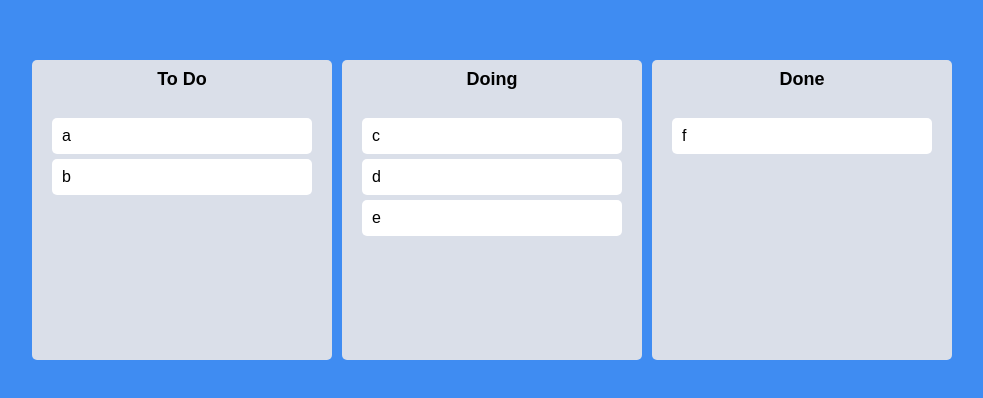
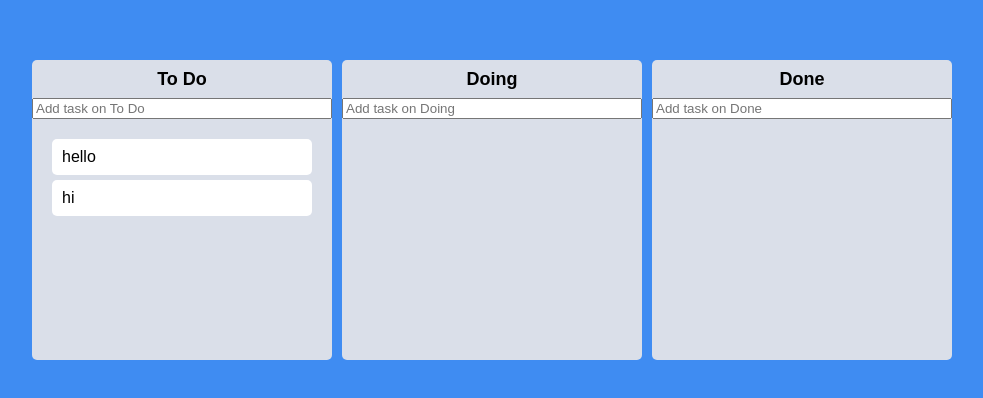
Before and after one commit to roroism/React-ms3, a React (Create React App) app: page / in a window 1280 px wide. Shown: the part 190-588 px from the top of the page, without its empty margins (148-1131 px from the left). Built offline with nearby package versions, Linux system fonts and the light colour scheme.

Commit message:
feat: Create add task.

```diff
--- a/src/App.tsx
+++ b/src/App.tsx
@@ -31,8 +31,9 @@
       // same board movement
       setToDos((allBoards) => {
         const boardCopy = [...allBoards[source.droppableId]];
+        const taskObj = boardCopy[source.index];
         boardCopy.splice(source.index, 1);
-        boardCopy.splice(destination?.index, 0, draggableId);
+        boardCopy.splice(destination?.index, 0, taskObj);
         return {
           ...allBoards,
           [source.droppableId]: boardCopy,
@@ -44,9 +45,10 @@
       // cross board movement
       setToDos((allBoards) => {
         const sourceBoard = [...allBoards[source.droppableId]];
+        const taskObj = sourceBoard[source.index];
         const destinationBoard = [...allBoards[destination.droppableId]];
         sourceBoard.splice(source.index, 1);
-        destinationBoard.splice(destination?.index, 0, draggableId);
+        destinationBoard.splice(destination?.index, 0, taskObj);
 
         return {
           ...allBoards,
--- a/src/atoms.tsx
+++ b/src/atoms.tsx
@@ -1,15 +1,23 @@
 import { atom, selector } from "recoil";
 
+export interface ITodo {
+  id: number;
+  text: string;
+}
+
 interface IToDoState {
-  [key: string]: string[];
+  [key: string]: ITodo[];
 }
 
 export const toDoState = atom<IToDoState>({
   key: "toDo",
   default: {
-    "To Do": ["a", "b"],
-    Doing: ["c", "d", "e"],
-    Done: ["f"],
+    "To Do": [
+      { id: 1, text: "hello" },
+      { id: 2, text: "hi" },
+    ],
+    Doing: [],
+    Done: [],
   },
 });
 
--- a/src/components/Board.tsx
+++ b/src/components/Board.tsx
@@ -1,6 +1,9 @@
+import { useForm } from "react-hook-form";
 import { Droppable } from "react-beautiful-dnd";
 import styled from "styled-components";
 import DraggableCard from "./DraggableCard";
+import { ITodo, toDoState } from "../atoms";
+import { useSetRecoilState } from "recoil";
 
 const Wrapper = styled.div`
   width: 300px;
@@ -36,15 +39,50 @@
   padding: 20px;
 `;
 
+const Form = styled.form`
+  width: 100%;
+  input {
+    width: 100%;
+  }
+`;
+
 interface IBoardProps {
-  toDos: string[];
+  toDos: ITodo[];
   boardId: string;
 }
 
+interface IForm {
+  toDo: string;
+}
+
 function Board({ toDos, boardId }: IBoardProps) {
+  const setToDos = useSetRecoilState(toDoState);
+  const { register, setValue, handleSubmit } = useForm<IForm>();
+  const onValid = ({ toDo }: IForm) => {
+    console.log("toDo : ", toDo);
+    const newToDo = {
+      id: Date.now(),
+      text: toDo,
+    };
+    setToDos((allBoards) => {
+      return {
+        ...allBoards,
+        [boardId]: [...allBoards[boardId], newToDo],
+      };
+    });
+    setValue("toDo", "");
+  };
+
   return (
     <Wrapper>
       <Title>{boardId}</Title>
+      <Form onSubmit={handleSubmit(onValid)}>
+        <input
+          {...register("toDo", { required: true })}
+          type="text"
+          placeholder={`Add task on ${boardId}`}
+        />
+      </Form>
       <Droppable droppableId={boardId}>
         {(provided, snapshot) => (
           <Area
@@ -54,7 +92,12 @@
             {...provided.droppableProps}
           >
             {toDos.map((toDo, index) => (
-              <DraggableCard key={toDo} index={index} toDo={toDo} />
+              <DraggableCard
+                key={toDo.id}
+                index={index}
+                toDoId={toDo.id}
+                toDoText={toDo.text}
+              />
             ))}
             {provided.placeholder}
           </Area>
--- a/src/components/DraggableCard.tsx
+++ b/src/components/DraggableCard.tsx
@@ -13,15 +13,14 @@
 `;
 
 interface IDragabbleCardProps {
-  toDo: string;
+  toDoId: number;
+  toDoText: string;
   index: number;
 }
 
-function DraggableCard({ toDo, index }: IDragabbleCardProps) {
-  console.log(toDo, "has been rendered");
-
+function DraggableCard({ toDoId, toDoText, index }: IDragabbleCardProps) {
   return (
-    <Draggable key={toDo} draggableId={toDo} index={index}>
+    <Draggable key={toDoId} draggableId={toDoId + ""} index={index}>
       {(provided, snapshot) => (
         <Card
           isDragging={snapshot.isDragging}
@@ -29,7 +28,7 @@
           {...provided.draggableProps}
           {...provided.dragHandleProps}
         >
-          {toDo}
+          {toDoText}
         </Card>
       )}
     </Draggable>
```
